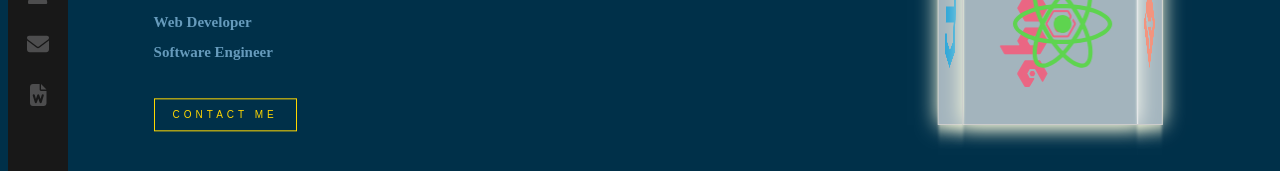
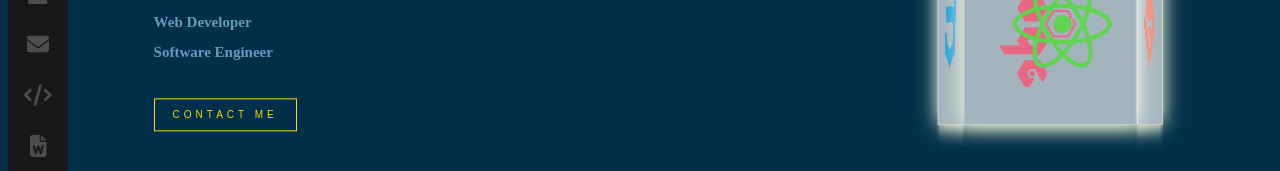
Before and after one commit to Amanda-Barlow/Portfolio2, a React (Create React App) app: page / in a window 1280 px wide. Shown: the part 363-534 px from the top of the page. Built offline with nearby package versions, Linux system fonts and the light colour scheme.

Commit message:
putting project page back

```diff
--- a/src/App.js
+++ b/src/App.js
@@ -4,7 +4,7 @@ import { Routes, Route } from 'react-router-dom'
 import Home from './components/Home';
 import About from './components/About';
 import Contact from './components/Contact';
-// import Projects from './components/Projects';
+import Projects from './components/Projects';
 
 function App() {
   return (
@@ -13,7 +13,7 @@ function App() {
       <Route path='/' element={<Home />} />
       <Route path="about" element={<About />} />
       <Route path="contact" element={<Contact />} />
-      {/* <Route path="projects" element={<Projects />} /> */}
+      <Route path="projects" element={<Projects />} />
     </Routes>
     </>
   )
--- a/src/components/SideBar/index.js
+++ b/src/components/SideBar/index.js
@@ -1,7 +1,7 @@
 import { NavLink } from 'react-router-dom'
 import './index.scss'
 import { FontAwesomeIcon } from '@fortawesome/react-fontawesome'
-import { faEnvelope, faUser, faHome, faFileWord } from '@fortawesome/free-solid-svg-icons'
+import { faEnvelope, faUser, faHome, faFileWord, faCode } from '@fortawesome/free-solid-svg-icons'
 import { faGithub, faLinkedin } from '@fortawesome/free-brands-svg-icons'
 
 const Sidebar = () => (
@@ -16,9 +16,9 @@ const Sidebar = () => (
         <NavLink exact="true" name="active" className="contact-link" to="/contact">
             <FontAwesomeIcon icon={faEnvelope} color="#4d4d4e" />
         </NavLink>
-        {/* <NavLink exact="true" name="active" className="projects-link" to="/projects">
+        <NavLink exact="true" name="active" className="projects-link" to="/projects">
             <FontAwesomeIcon icon={faCode} color="4d4d4e"/>
-        </NavLink> */}
+        </NavLink>
         <NavLink exact="true" name="active" className="resume-link" to="https://docs.google.com/document/d/16pUNkjwsfucVF1l_HWcg3GsuyAfoXlwQKppSWxv1FZk/edit?usp=sharing">
             <FontAwesomeIcon icon={faFileWord} color="4d4d4e" />
         </NavLink>
```
